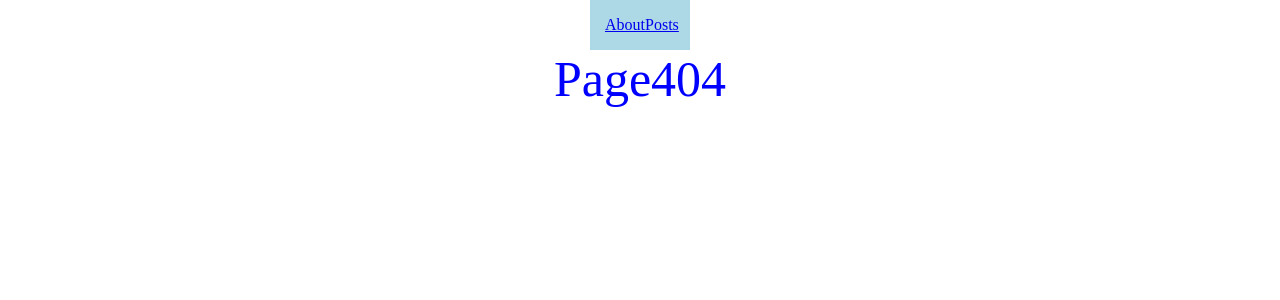
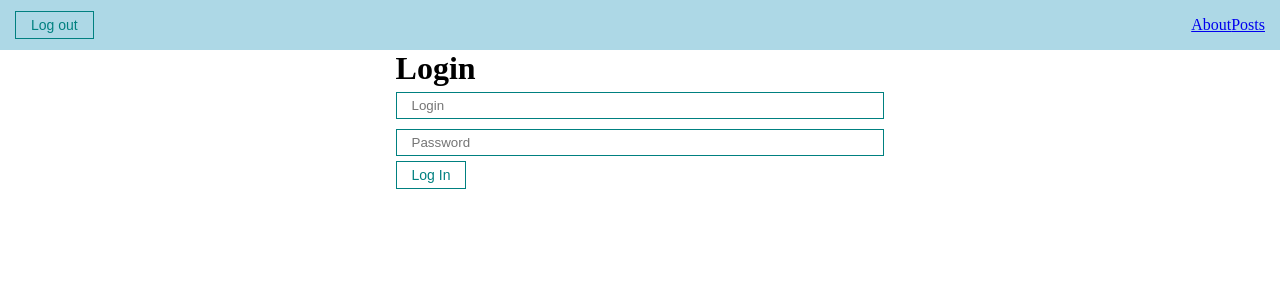
Before and after one commit to AndrewMotevich/react-app-posts, a React (Create React App) app: page /login in a window 1280 px wide. Before the commit this address led to /404. Shown: the top 300 px of the page. Built offline with nearby package versions, Linux system fonts and the light colour scheme.

Commit message:
feat: add login and fix roating

```diff
--- a/src/App.js
+++ b/src/App.js
@@ -1,14 +1,27 @@
-import React from "react";
+import React, { useEffect, useState } from "react";
 import AppRouter from "./components/AppRouter";
 import Navbar from "./components/UI/navbar/Navbar";
 import { BrowserRouter } from "react-router-dom";
+import { AuthContext } from "./context/index";
 
 function App() {
+  const [isAuth, setIsAuth] = useState(false);
+  const [isLoading, setLoading] = useState(true);
+
+  useEffect(() => {
+    if (localStorage.getItem("auth")) {
+      setIsAuth(true);
+    }
+    setLoading(false);
+  }, []);
+
   return (
-    <BrowserRouter>
-      <Navbar />
-      <AppRouter />
-    </BrowserRouter>
+    <AuthContext.Provider value={{ isAuth, setIsAuth: setIsAuth, isLoading }}>
+      <BrowserRouter>
+        <Navbar />
+        <AppRouter />
+      </BrowserRouter>
+    </AuthContext.Provider>
   );
 }
 
--- a/src/components/AppRouter.jsx
+++ b/src/components/AppRouter.jsx
@@ -1,19 +1,45 @@
-import React from "react";
-import Posts from "../pages/Posts";
-import About from "../pages/About";
+import React, { useContext } from "react";
 import { Route, Routes, Navigate } from "react-router-dom";
 import "../styles/App.css";
-import Page404 from "../pages/Page404";
-import PostIdPage from "../pages/PostIdPage";
+import { publicRoutes, privateRoutes } from "../router";
+import { AuthContext } from "../context";
+import { Loader } from "./UI/loaders/Loader";
 
 const AppRouter = () => {
-  return (
+  const { isAuth, isLoading } = useContext(AuthContext);
+
+  if (isLoading) {
+    return <Loader />;
+  }
+  return isAuth ? (
     <Routes>
-      <Route path="/about" element={<About />} />
-      <Route exact path="/posts" element={<Posts />} />
-      <Route exact path="/posts/:id" element={<PostIdPage />} />
-      <Route path="/404" element={<Page404 />} />
+      {privateRoutes.map((route) => {
+        return (
+          <Route
+            key={route.path}
+            path={route.path}
+            element={route.component}
+            exact={route.exact}
+          />
+        );
+      })}
       <Route path="*" element={<Navigate to="/404" />} />
+      <Route path="/login" element={<Navigate to="/posts" />} />
+      <Route path="/" element={<Navigate to="/posts" />} />
+    </Routes>
+  ) : (
+    <Routes>
+      {publicRoutes.map((route) => {
+        return (
+          <Route
+            key={route.path}
+            path={route.path}
+            element={route.component}
+            exact={route.exact}
+          />
+        );
+      })}
+      <Route path="*" element={<Navigate to="/login" />} />
     </Routes>
   );
 };
--- a/src/components/UI/navbar/Navbar.jsx
+++ b/src/components/UI/navbar/Navbar.jsx
@@ -1,9 +1,25 @@
-import React from "react";
+import React, { useContext } from "react";
 import { Link } from "react-router-dom";
+import MyButton from "../buttons/MyButton";
+import { AuthContext } from "../../../context";
 
 const Navbar = () => {
+  const { isAuth, setIsAuth } = useContext(AuthContext);
+
+  function logout() {
+    setIsAuth(false);
+    localStorage.removeItem("auth");
+  }
+
   return (
     <div className="navbar">
+      <MyButton
+        onClick={() => {
+          logout();
+        }}
+      >
+        Log out
+      </MyButton>
       <div className="navbar__links">
         <Link to="/about">About</Link>
         <Link to="/posts">Posts</Link>
--- /dev/null
+++ b/src/context/index.js
@@ -0,0 +1,3 @@
+import { createContext } from "react";
+
+export const AuthContext = createContext(null);
--- /dev/null
+++ b/src/pages/Login.jsx
@@ -0,0 +1,25 @@
+import React, { useContext } from "react";
+import MyInput from "../components/UI/inputs/MyInput";
+import MyButton from "../components/UI/buttons/MyButton";
+import { AuthContext } from "../context";
+
+const Login = () => {
+  const { isAuth, setIsAuth } = useContext(AuthContext);
+  function login(e) {
+    e.preventDefault();
+    setIsAuth(true);
+    localStorage.setItem("auth", "true");
+  }
+  return (
+    <div>
+      <h1>Login</h1>
+      <form onSubmit={login}>
+        <MyInput type="text" placeholder="Login" />
+        <MyInput type="password" placeholder="Password" />
+        <MyButton onClick={() => {}}>Log In</MyButton>
+      </form>
+    </div>
+  );
+};
+
+export default Login;
--- a/src/pages/PostIdPage.jsx
+++ b/src/pages/PostIdPage.jsx
@@ -42,7 +42,7 @@ const PostIdPage = () => {
           {comments.map((comment) => {
             return (
               <div key={comment.id} style={{ margin: "15px 0" }}>
-                <div>{comment.email}</div>
+                <h5>{comment.email}</h5>
                 <div>{comment.name}</div>
                 <div>{comment.body}</div>
               </div>
--- /dev/null
+++ b/src/router/index.js
@@ -0,0 +1,18 @@
+import About from "../pages/About";
+import Page404 from "../pages/Page404";
+import PostIdPage from "../pages/PostIdPage";
+import Posts from "../pages/Posts";
+import Login from "../pages/Login";
+
+export const privateRoutes = [
+  { path: "/about", component: <About />, exact: true },
+  { path: "/posts", component: <Posts />, exact: true },
+  { path: "/posts/:id", component: <PostIdPage />, exact: true },
+  { path: "/404", component: <Page404 />, exact: true },
+];
+
+export const publicRoutes = [
+  { path: "/about", component: <About />, exact: true },
+  { path: "/login", component: <Login />, exact: true },
+  { path: "/404", component: <Page404 />, exact: true },
+];
--- a/src/styles/App.css
+++ b/src/styles/App.css
@@ -39,7 +39,7 @@
 }
 .navbar {
   height: 50px;
-  width: 100px;
+  width: 100%;
   display: flex;
   align-items: center;
   padding: 0 15px;
```
